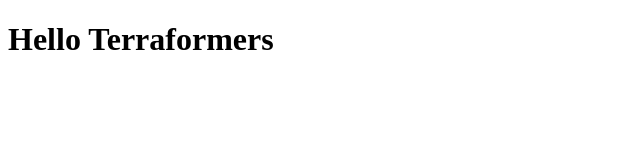
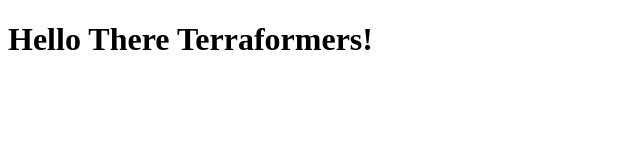
Before and after one commit to gwo-bouda/terraform-beginner-bootcamp-2023, a plain HTML site: page public/index.html in a window 1280 px wide. Shown: the whole page, without its empty margins (0-640 px from the left). Drawn offline with Linux system fonts and the light colour scheme.

```diff
--- a/public/index.html
+++ b/public/index.html
@@ -6,6 +6,6 @@
     <title>Hello Terraformers</title>
 </head>
 <body>
-    <h1>Hello Terraformers</h1>
+    <h1>Hello There Terraformers!</h1>
 </body>
 </html>
```
Also changed, not shown: 4 other files.
